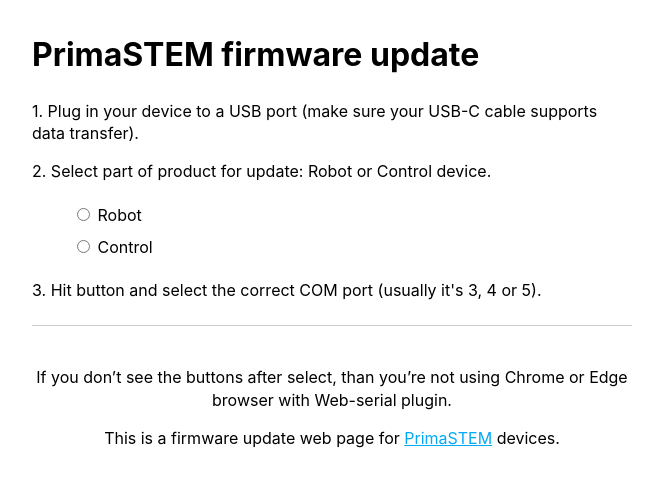
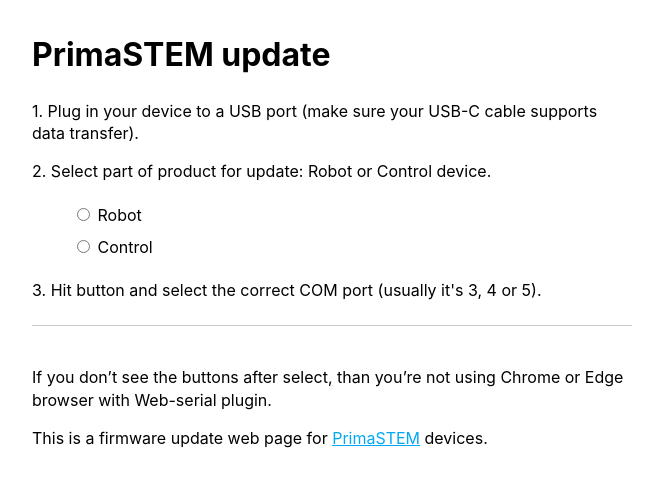
Before and after one commit to primastem/update, a plain HTML site: page index.html in a window 1280 px wide. Shown: the whole page, without its empty margins (308-966 px from the left). Drawn offline with Linux system fonts and the light colour scheme.

Commit message:
Update index.html

```diff
--- a/index.html
+++ b/index.html
@@ -2,7 +2,7 @@
 <html>
   <head>
     <meta charset="utf-8" />
-    <title>PrimaSTEM firmware update</title>
+    <title>PrimaSTEM update</title>
     <meta
       name="description"
       content="Easily allow users to install PrimaSTEM firmware on the web."
@@ -48,11 +48,11 @@
         margin-top: 24px;
         border-top: 1px solid #ccc;
         padding-top: 24px;
-        text-align: center;
+        text-align: left;
       }
       .footer .initiative {
         font-style: italic;
-        margin-top: 12px;
+        margin-top: 16px;
       }
       table {
         border-spacing: 0;
@@ -79,7 +79,7 @@
   </head>
   <body>
     <div class="content">
-      <h1>PrimaSTEM firmware update</h1>
+      <h1>PrimaSTEM update</h1>
       <p>1. Plug in your device to a USB port (make sure your USB-C cable supports data transfer).</p>
       <p>2. Select part of product for update: Robot or Control device.</p>
       <ul class="radios">
```
